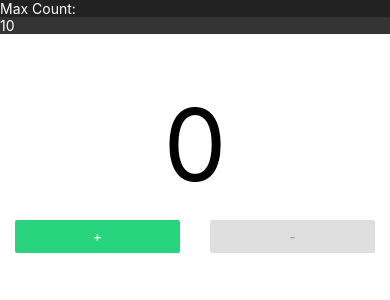
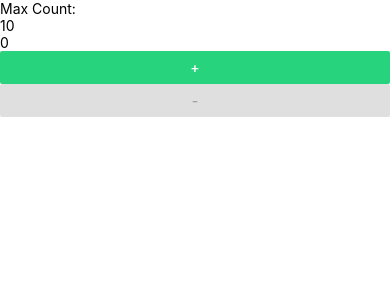
Before and after one commit to ADES-FSP/react-native-counter, a React Native app: screen / in a window 390 px wide. Shown: the top 300 px of the page. Built offline with nearby package versions, Linux system fonts and the light colour scheme.

Commit message:
Remove Style

```diff
--- a/App.js
+++ b/App.js
@@ -6,38 +6,14 @@
 import React, {useState} from 'react';
 import {View, StatusBar, TextInput, Button, Text} from 'react-native';
 
-const maxCountLabelStyle = {
-  backgroundColor: '#222',
-  color: 'white',
-};
-const maxCountInputStyle = {
-  backgroundColor: '#333',
-  color: 'white',
-};
-const counterContainerStyle = {
-  marginTop: 50,
-};
-const counterStyle = {
-  textAlign: 'center',
-  fontSize: 100,
-};
-const buttonsStyle = {
-  display: 'flex',
-  flexDirection: 'row',
-};
-const buttonStyle = {
-  padding: 15,
-  flex: 1,
-};
-
 function Counter(props) {
   const [count, setCount] = useState(0);
   const {maxCount} = props;
   return (
     <View>
-      <Text style={counterStyle}>{count}</Text>
-      <View style={buttonsStyle}>
-        <View style={buttonStyle}>
+      <Text>{count}</Text>
+      <View>
+        <View>
           <Button
             color={'#28D37D'}
             title="+"
@@ -46,7 +22,7 @@ function Counter(props) {
               setCount(count + 1);
             }}></Button>
         </View>
-        <View style={buttonStyle}>
+        <View>
           <Button
             color={'#FF7C6C'}
             title="-"
@@ -64,15 +40,14 @@ function BoundedPlusMinus(props) {
   const [maxCount, setMaxCount] = useState(10);
   return (
     <View>
-      <Text style={maxCountLabelStyle}>Max Count: </Text>
+      <Text>Max Count: </Text>
       <TextInput
-        style={maxCountInputStyle}
         keyboardType="numeric"
         value={'' + maxCount}
         onChangeText={function (text) {
           setMaxCount(text);
         }}></TextInput>
-      <View style={counterContainerStyle}>
+      <View>
         <Counter maxCount={maxCount || 0}></Counter>
       </View>
     </View>
```
